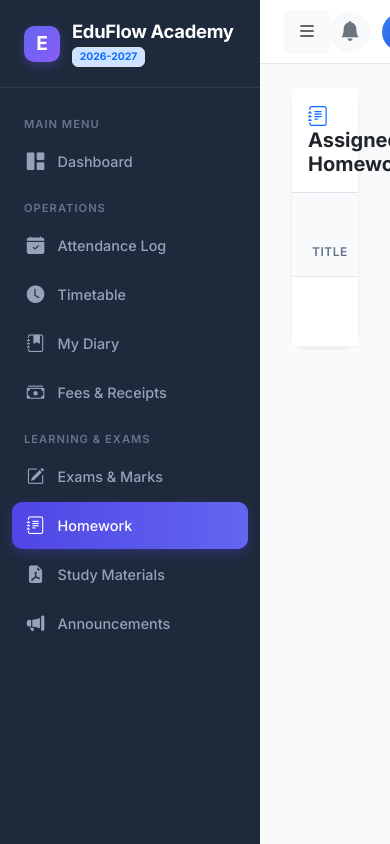
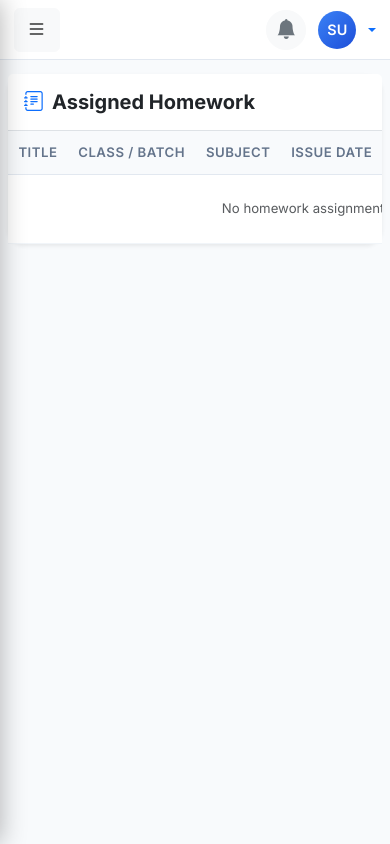
Before and after one commit to ss3325713/EduFlow, a Flask app: page /assignments/ in a window 390 px wide. Run offline with Flask 3, Linux system fonts and the light colour scheme; the visitor is signed in with stand-in values (Sample User, id 1); data comes from the database, SQL or seed files in the repository; data that the repository does not hold is empty.

Commit message:
fix(ui): restore responsive design across mobile, tablet, laptop, and desktop viewports

```diff
--- a/static/css/style.css
+++ b/static/css/style.css
@@ -1,4 +1,4 @@
-/* EduFlow Academy - Modern SaaS Custom Design System */
+/* EduFlow / SkillBasis Academy - Responsive SaaS Design System */
 @import url('https://fonts.googleapis.com/css2?family=Inter:wght@300;400;500;600;700&display=swap');
 
 :root {
@@ -32,21 +32,35 @@
     --shadow-lg: 0 10px 15px -3px rgba(0, 0, 0, 0.1), 0 4px 6px -2px rgba(0, 0, 0, 0.05);
 }
 
+*, *::before, *::after {
+    box-sizing: border-box;
+}
+
+html, body {
+    width: 100%;
+    max-width: 100%;
+    overflow-x: hidden;
+    margin: 0;
+    padding: 0;
+}
+
 body {
     font-family: 'Inter', system-ui, -apple-system, sans-serif;
     background-color: var(--bg-main);
     color: var(--text-primary);
     min-height: 100vh;
+    -webkit-tap-highlight-color: transparent;
 }
 
 /* App Wrapper Layout */
 .app-wrapper {
     display: flex;
     min-height: 100vh;
+    width: 100%;
     overflow-x: hidden;
 }
 
-/* Sidebar Styling */
+/* Sidebar Navigation */
 .app-sidebar {
     width: 260px;
     background-color: var(--sidebar-bg);
@@ -54,12 +68,12 @@ body {
     flex-shrink: 0;
     display: flex;
     flex-direction: column;
-    transition: all 0.3s ease;
+    transition: transform 0.3s cubic-bezier(0.4, 0, 0.2, 1);
     z-index: 1000;
 }
 
 .sidebar-header {
-    padding: 1.25rem 1.5rem;
+    padding: 1.25rem 1.25rem;
     display: flex;
     align-items: center;
     gap: 0.75rem;
@@ -78,20 +92,26 @@ body {
     font-weight: 700;
     font-size: 1.2rem;
     box-shadow: 0 4px 12px rgba(99, 102, 241, 0.3);
+    flex-shrink: 0;
 }
 
 .brand-name {
-    font-size: 1.15rem;
+    font-size: 1.1rem;
     font-weight: 700;
     color: #ffffff;
     letter-spacing: -0.3px;
     margin: 0;
+    white-space: nowrap;
+    overflow: hidden;
+    text-overflow: ellipsis;
+    max-width: 160px;
 }
 
 .sidebar-menu {
     padding: 1rem 0.75rem;
     flex-grow: 1;
     overflow-y: auto;
+    -webkit-overflow-scrolling: touch;
 }
 
 .menu-category {
@@ -132,6 +152,28 @@ body {
     font-size: 1.1rem;
     width: 20px;
     text-align: center;
+    flex-shrink: 0;
+}
+
+/* Sidebar Drawer Overlay for Mobile */
+.sidebar-overlay {
+    position: fixed;
+    top: 0;
+    left: 0;
+    right: 0;
+    bottom: 0;
+    background: rgba(15, 23, 42, 0.6);
+    backdrop-filter: blur(4px);
+    -webkit-backdrop-filter: blur(4px);
+    z-index: 1040;
+    opacity: 0;
+    visibility: hidden;
+    transition: opacity 0.3s ease, visibility 0.3s ease;
+}
+
+.sidebar-overlay.show {
+    opacity: 1;
+    visibility: visible;
 }
 
 /* Main Content Area */
@@ -140,6 +182,7 @@ body {
     display: flex;
     flex-direction: column;
     min-width: 0;
+    width: 100%;
 }
 
 .app-header {
@@ -153,10 +196,12 @@ body {
     position: sticky;
     top: 0;
     z-index: 900;
+    width: 100%;
 }
 
 .header-search {
     width: 320px;
+    max-width: 100%;
 }
 
 .header-user-profile {
@@ -176,11 +221,14 @@ body {
     justify-content: center;
     font-weight: 600;
     font-size: 0.9rem;
+    flex-shrink: 0;
 }
 
 .main-body {
     padding: 1.5rem 2rem;
     flex-grow: 1;
+    width: 100%;
+    max-width: 100%;
 }
 
 /* Cards & Widgets */
@@ -191,6 +239,7 @@ body {
     padding: 1.25rem 1.5rem;
     box-shadow: var(--shadow-sm);
     transition: transform 0.2s ease, box-shadow 0.2s ease;
+    height: 100%;
 }
 
 .stat-card:hover {
@@ -206,6 +255,7 @@ body {
     align-items: center;
     justify-content: center;
     font-size: 1.4rem;
+    flex-shrink: 0;
 }
 
 .stat-icon.primary { background-color: #EEF2FF; color: #4F46E5; }
@@ -219,6 +269,7 @@ body {
     color: var(--text-primary);
     line-height: 1.2;
     margin-top: 0.25rem;
+    word-break: break-word;
 }
 
 .stat-label {
@@ -227,17 +278,27 @@ body {
     font-weight: 500;
 }
 
-/* Table Styling */
+/* Table Card & Responsive Table System */
 .table-card {
     background: #ffffff;
     border: 1px solid var(--card-border);
     border-radius: var(--radius-lg);
     box-shadow: var(--shadow-sm);
     overflow: hidden;
+    width: 100%;
+    max-width: 100%;
+}
+
+.table-responsive {
+    width: 100%;
+    max-width: 100%;
+    overflow-x: auto;
+    -webkit-overflow-scrolling: touch;
 }
 
 .table-custom {
     margin-bottom: 0;
+    width: 100%;
 }
 
 .table-custom th {
@@ -249,6 +310,7 @@ body {
     font-weight: 600;
     padding: 0.9rem 1.25rem;
     border-bottom: 1px solid var(--card-border);
+    white-space: nowrap;
 }
 
 .table-custom td {
@@ -265,6 +327,8 @@ body {
     border-radius: 20px;
     font-size: 0.75rem;
     font-weight: 600;
+    display: inline-block;
+    white-space: nowrap;
 }
 
 .badge-super_admin { background-color: #FEE2E2; color: #991B1B; }
@@ -282,6 +346,7 @@ body {
     display: inline-flex;
     align-items: center;
     gap: 0.35rem;
+    white-space: nowrap;
 }
 
 .badge-status.active, .badge-status.paid, .badge-status.present, .badge-status.valid, .badge-status.converted {
@@ -299,9 +364,160 @@ body {
     color: #991B1B;
 }
 
+/* Modals System */
+.modal-dialog {
+    max-width: 600px;
+    margin: 1.75rem auto;
+}
+
+/* --------------------------------------------------
+   RESPONSIVE MEDIA QUERIES (Mobile, Tablet, Laptop)
+   -------------------------------------------------- */
+
+/* Desktop Sticky Sidebar (>= 768px) */
+@media (min-width: 768px) {
+    .app-sidebar {
+        position: sticky;
+        top: 0;
+        height: 100vh;
+        transform: none !important;
+    }
+
+    .sidebar-overlay {
+        display: none !important;
+    }
+}
+
+/* Tablet & Mobile Layout (< 768px) */
+@media (max-width: 767.98px) {
+    .app-sidebar {
+        position: fixed;
+        top: 0;
+        left: 0;
+        height: 100vh;
+        width: 270px;
+        max-width: 85vw;
+        transform: translateX(-100%);
+        box-shadow: 0 0 25px rgba(0, 0, 0, 0.3);
+        z-index: 1050;
+    }
+
+    .app-sidebar.show {
+        transform: translateX(0);
+    }
+
+    .app-header {
+        padding: 0 0.85rem;
+        height: 60px;
+    }
+
+    .main-body {
+        padding: 1rem 0.75rem;
+    }
+
+    .stat-card {
+        padding: 1rem 0.85rem;
+    }
+
+    .stat-icon {
+        width: 40px;
+        height: 40px;
+        font-size: 1.2rem;
+    }
+
+    .stat-value {
+        font-size: 1.35rem;
+    }
+
+    .stat-label {
+        font-size: 0.78rem;
+    }
+
+    /* Form Controls & Action Headers */
+    .d-flex.gap-2, .d-flex.gap-3 {
+        flex-wrap: wrap;
+    }
+
+    /* Modal Responsive Dialog */
+    .modal-dialog {
+        max-width: 95vw!important;
+        margin: 0.5rem auto!important;
+    }
+
+    .modal-body {
+        max-height: 75vh;
+        overflow-y: auto;
+    }
+
+    /* Notification Dropdown bounds on small screens */
+    .dropdown-menu-end {
+        right: 0!important;
+        left: auto!important;
+        max-width: 92vw!important;
+    }
+
+    /* Attendance Radio Buttons */
+    .btn-group.btn-group-sm {
+        flex-wrap: wrap;
+        gap: 2px;
+    }
+    .btn-group.btn-group-sm .btn {
+        border-radius: 4px!important;
+        padding: 0.25rem 0.5rem;
+        font-size: 0.75rem;
+    }
+
+    /* Request Center & Nav Tabs Scroll */
+    .nav-pills.custom-pills, .nav-tabs {
+        flex-wrap: nowrap;
+        overflow-x: auto;
+        -webkit-overflow-scrolling: touch;
+        padding-bottom: 4px;
+    }
+    .nav-pills.custom-pills .nav-item, .nav-tabs .nav-item {
+        flex-shrink: 0;
+    }
+}
+
+/* Extra Small Phones (< 480px) */
+@media (max-width: 479.98px) {
+    .main-body {
+        padding: 0.85rem 0.5rem;
+    }
+
+    .card-body {
+        padding: 0.85rem!important;
+    }
+
+    .table-custom th, .table-custom td {
+        padding: 0.75rem 0.65rem;
+        font-size: 0.825rem;
+    }
+
+    .btn-sm {
+        padding: 0.25rem 0.5rem;
+        font-size: 0.78rem;
+    }
+
+    .stat-card {
+        padding: 0.85rem 0.65rem;
+    }
+
+    .stat-value {
+        font-size: 1.2rem;
+    }
+}
+
+/* Large Screens (>= 1200px) */
+@media (min-width: 1200px) {
+    .main-body {
+        padding: 1.75rem 2.5rem;
+    }
+}
+
 /* Receipt Print View */
 @media print {
-    .app-sidebar, .app-header, .btn-no-print {
+    .app-sidebar, .app-header, .btn-no-print, .sidebar-overlay {
         display: none !important;
     }
     .app-content {
--- a/templates/base.html
+++ b/templates/base.html
@@ -25,6 +25,7 @@
                     <h1 class="brand-name">{{ institute_settings.name if institute_settings else 'EduFlow Academy' }}</h1>
                     <span class="badge bg-primary-subtle text-primary border" style="font-size: 0.65rem;">{{ institute_settings.academic_session if institute_settings else '2026-2027' }}</span>
                 </div>
+                <button type="button" class="btn-close btn-close-white ms-auto d-md-none" id="sidebarCloseBtn" aria-label="Close"></button>
             </div>
 
             <div class="sidebar-menu">
@@ -142,6 +143,7 @@
                 {% endif %}
             </div>
         </aside>
+        <div class="sidebar-overlay" id="sidebarOverlay"></div>
 
         <!-- Main Content Area -->
         <main class="app-content">
```
Also changed, not shown: static/js/main.js (+55 -4 lines).
